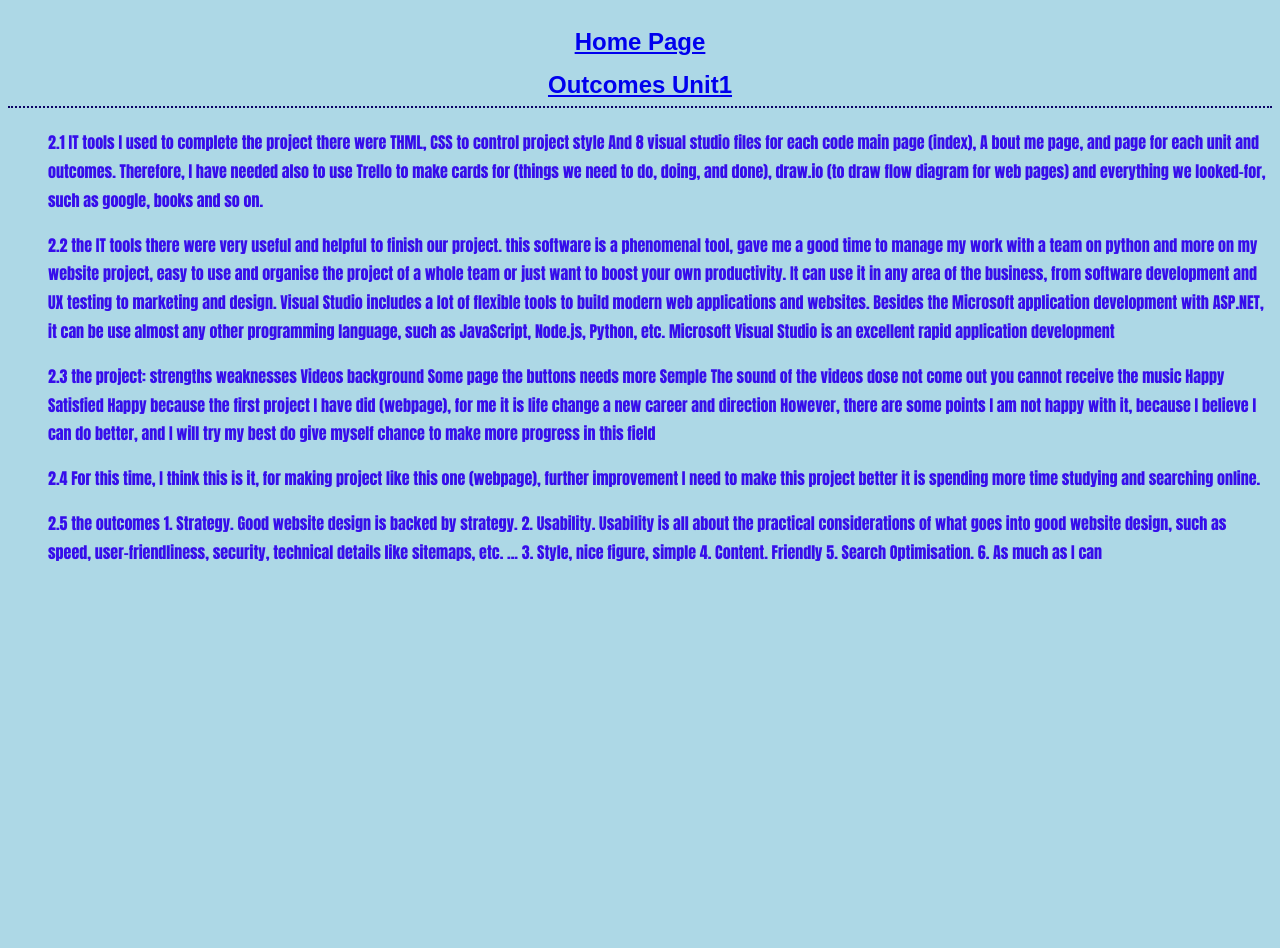
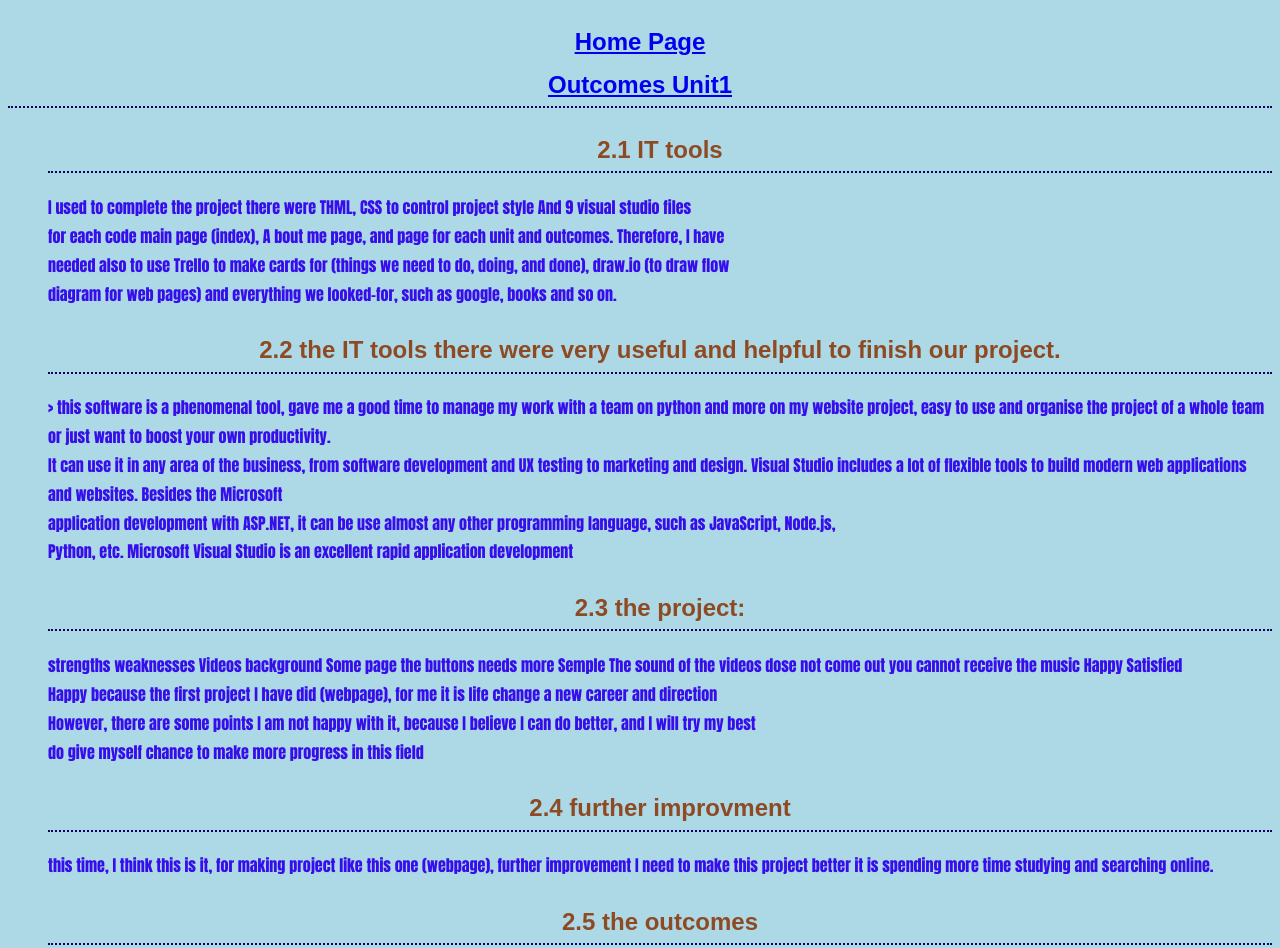
Before and after one commit to Khairi-al/MyHtmalWebsite, a plain HTML site: page Outcomees.html in a window 1280 px wide. Shown: the top 948 px of the page. Before the commit the page ends 800 px from the top, so only its background shows below. Drawn offline with Linux system fonts and the light colour scheme.

Commit message:
Add files via upload

```diff
--- a/Outcome12.html
+++ b/Outcome12.html
@@ -1,17 +1,19 @@
 <!DOCTYPE html>
 <html lang="en">
 <head>
-            <a href="index.html">Home Page</a><br>
-            <a href="Unit2.html">Outcomes Unit2</a>
-            <link rel='stylesheet' href='style1.css'>
-            <h2 style="color:MediumSeaGreen;" Unit2 Outcome1></h2>
+
+            <link rel='stylesheet' href='style3.css'>
 </head>
-      <p>
-      </p>
-      <body style="background-color:rgb(184, 202, 211);"></bodystyle>
+      <h2>
+                  <a href="index.html">Home Page</a><br>
+                  <a href="Unit2.html">Outcomes Unit2</a>
+                  <a style="color:MediumSeaGreen;" Unit2 Outcome1></a>
 
+      </h2>
+<body style="background-color:rgb(184, 202, 211);"></bodystyle>
 
-      <p><h3>1.1 Layout for each page</h3>
+      <ul>
+      <p> <h2>1.1 Layout for each page</h2>
             The main page (Index page)<br>
 
             It has some information about me, video background, links to the other pages<br>
@@ -23,18 +25,18 @@
             Therefore, these are the outcome of the units<br>
       </p>
       <p>
-            1.6 “Web accessibility basically means that people with disabilities can use the Web. More specifically, <br>
-            web accessibility means that people with disabilities can perceive, understand, navigate, and interact <br>
+            <h2>1.6 “Web accessibility basically means that people with disabilities can use the Web.</h2><br>
+            More specifically, web accessibility means that people with disabilities can perceive, understand, navigate, and interact <br>
             with the Web”. “http://uiaccess.com/understanding.html#whatis
             It needs to think and keep enation of any detail to: <br>
             “Some people cannot use their arms or hands<br>
             Some people with tremors and older people with diminishing fine motor control can use a keyboard, but not a mouse.<br>
             Some people cannot see at all and use a screen reader that reads aloud the information in the web page.<br>
             Some people have blurry vision and cannot read text unless it is very large.” <br>
-            These points and may  more we have to take them in our account when for design websites<br>
+            These points and may more we have to take them in our account when for design websites<br>
       </p>
       <p>
-            1.7  Files typs<br>
+           <h2> 1.7  Files typs<br></h2>
             AVI — Audio/Video Interleaved <br>
             CSS — Cascading StyleSheet<br>
             DOC — Microsoft Word DOCument<br>
@@ -55,8 +57,8 @@
             WAV — WAVe sound file<br>
             ZIP — ZIPped file<br>
 
-            This filetypes very important when we need to link webpage, images, videos and so on.
+            This filetypes very important when we need to link webpage, images, videos and so on.<br>
       </p>
-
+      </ul>
    </body>
 </html>
--- a/Outcomees.html
+++ b/Outcomees.html
@@ -11,36 +11,45 @@
 <body>
     <ul>
 <p>
-    2.1 IT tools I used to complete the project there were THML, CSS to control project style
-    And 8 visual studio files for each code main page (index), A bout me page, and page for each unit and outcomes. Therefore, I have needed also to use Trello to make cards for (things we need to do, doing, and done), draw.io (to draw flow diagram for web pages) and everything we looked-for, such as google, books and so on.
+   <h2> 2.1 IT tools </h2>
+   I used to complete the project there were THML, CSS to control project style And 9 visual studio files<br>
+   for each code main page (index), A bout me page, and page for each unit and outcomes. Therefore, I have<br>
+   needed also to use Trello to make cards for (things we need to do, doing, and done), draw.io (to draw flow <br>
+   diagram for web pages) and everything we looked-for, such as google, books and so on.
 </p>
     <p>
-    2.2 the IT tools there were very useful and helpful to finish our project.
-
-    this software is a phenomenal tool, gave me a good time to manage my work with a team on python and more on my website project, easy to use and organise the project of a whole team or just want to boost your own productivity.  It can use it in any area of the business, from software development and UX testing to marketing and design.
-
-    Visual Studio includes a lot of flexible tools to build modern web applications and websites. Besides the Microsoft application development with ASP.NET, it can be use almost any other programming language, such as JavaScript, Node.js, Python, etc. Microsoft Visual Studio is an excellent rapid application development
+   <h2>2.2 the IT tools there were very useful and helpful to finish our project.</h2>>
+     this software is a phenomenal tool, gave me a good time to manage my work with a team on python and more on </h2>
+     my website project, easy to use and organise the project of a whole team or just want to boost your own productivity.<br>
+     It can use it in any area of the business, from software development and UX testing to marketing and design.
+     Visual Studio includes a lot of flexible tools to build modern web applications and websites. Besides the Microsoft <br>
+     application development with ASP.NET, it can be use almost any other programming language, such as JavaScript, Node.js, <br>
+     Python, etc. Microsoft Visual Studio is an excellent rapid application development
 </p>
-<p>2.3 the project:
+<p><h2>2.3 the project:</h2>
     strengths	weaknesses
     Videos background	Some page the buttons needs more
     Semple	The sound of the videos dose not come out you cannot receive the music
     Happy
-    Satisfied
-
-    Happy because the first project I have did (webpage), for me it is life change a new career and direction
-    However, there are some points I am not happy with it, because I believe I can do better, and I will try my best do give myself chance to make more progress in this field    </p>
+    Satisfied <br>
+    Happy because the first project I have did (webpage), for me it is life change a new career and direction<br>
+    However, there are some points I am not happy with it, because I believe I can do better, and I will try my best <br>
+    do give myself chance to make more progress in this field<br>
+    </p>
     <p>
-    2.4 For this time, I think this is it, for making project like this one (webpage), further improvement I need to make this project better it is spending more time studying and searching online.
+    <h2>2.4 further improvment</h2>
+    this time, I think this is it, for making project like this one (webpage), further improvement I need to make this project better it is spending more time studying and searching online.
 </p>
 <p>
-    2.5 the outcomes
+   <h2>2.5 the outcomes</h2>
     1.	Strategy. Good website design is backed by strategy.
     2.	Usability. Usability is all about the practical considerations of what goes into good website design, such as speed, user-friendliness, security, technical details like sitemaps, etc. ...
     3.	Style, nice figure, simple
     4.	Content. Friendly
     5.	Search Optimisation.
     6.	As much as I can
+    7.  working uder Pressure
+    8.  working in teams
 
 
 
```
